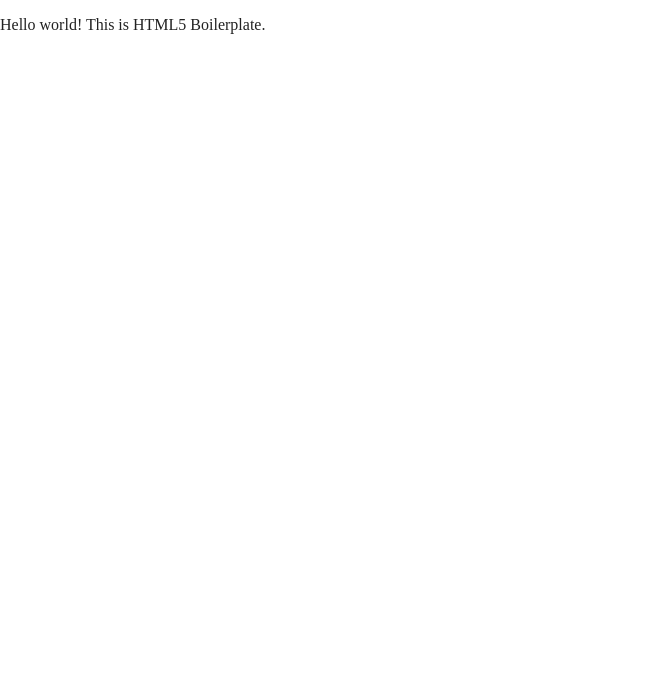
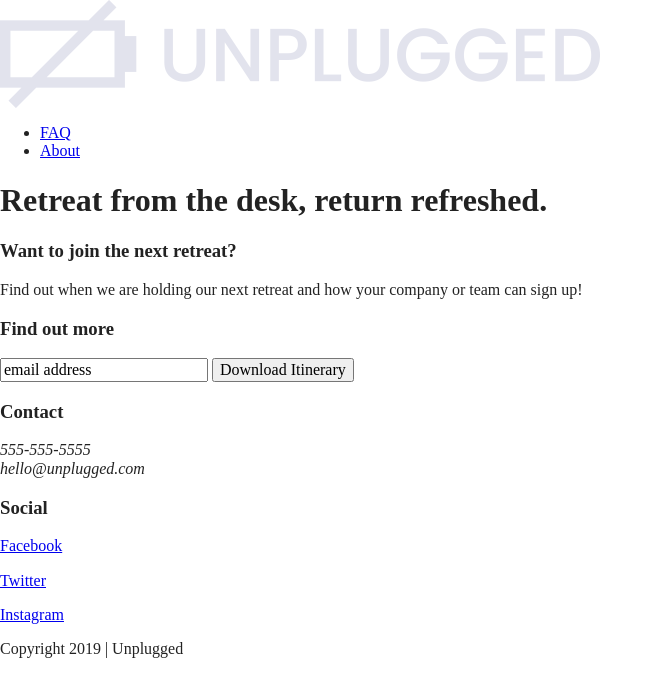
Before and after one commit to heatherwurm/unplugged-retreat, a website built with Parcel: page index.html in a window 1280 px wide. Shown: the whole page, without its empty margins (0-663 px from the left). Built offline with nearby package versions, Linux system fonts and the light colour scheme.

Commit message:
Added homepage html and images to img folder

```diff
--- a/index.html
+++ b/index.html
@@ -3,7 +3,7 @@
 
 <head>
   <meta charset="utf-8">
-  <title></title>
+  <title>Unplugged</title>
   <meta name="description" content="">
   <meta name="viewport" content="width=device-width, initial-scale=1">
 
@@ -23,9 +23,63 @@
 </head>
 
 <body>
+  <header>
+    <div class="content-wrapper">
+      <a href="#"><img src="img/unpluggedlogo.png" alt="unplugged logo"></a>
+      <div class="header-divider"></div>
+      <nav>
+          <ul>
+            <li><a href="faq/index.html" target="_blank">FAQ</a></li>
+            <li><a href="about/index.html" target="_blank">About</a></li>
+          </ul>
+      </nav>
+    </div>
+  </header>
+  <main>
+    <section class="hero">
+      <h1>Retreat from the desk, return refreshed.</h1>
+    </section>
+    <aside class="newsletter">
+      <div class="newsletter-info">
+          <h3>Want to join the next retreat?</h3>
+          <p>Find out when we are holding our next retreat and how your company or team can sign up!</p>
+      </div>
+      <div class="newletter-form">
+        <h3>Find out more</h3>
+        <input type="text" name="name" value="email address">
+        <input type="button" value="Download Itinerary">
+      </div>
+    </aside>
 
-  <!-- Add your site or application content here -->
-  <p>Hello world! This is HTML5 Boilerplate.</p>
+  </main>
+  <footer>
+    <div class="content-wrapper">
+      <div class="footer-content">
+        <div class="contact">
+          <h3>Contact</h3>
+          <address>
+            <p>555-555-5555<br>hello@unplugged.com</p>
+          </address>
+        </div>
+        <div class="social">
+          <h3>Social</h3>
+          <div class="social-icons">
+            <p><a href="https://www.facebook.com/" target="_blank">Facebook</a></p>
+            <p><a href="https://www.twitter.com/" target="_blank">Twitter</a></p>
+            <p><a href="https://www.instagram.com/" target="_blank">Instagram</a></p>
+          </div>
+        </div>
+      </div> <!-- footer content ends -->
+    </div> <!--footer content-wrapper ends-->
+
+    <div class="copyright">
+      <p>Copyright 2019 | Unplugged</p>
+    </div>
+</footer>
+
+
+
+
   <script src="js/vendor/modernizr-3.11.2.min.js"></script>
   <script src="js/plugins.js"></script>
   <script src="js/main.js"></script>
```
Also changed, not shown: img/rawpixel-800820-unsplash1.jpg (renamed from Assets/rawpixel-800820-unsplash1.jpg), img/unpluggedlogo.png (renamed from Assets/unpluggedlogo.png), 3 other files.
